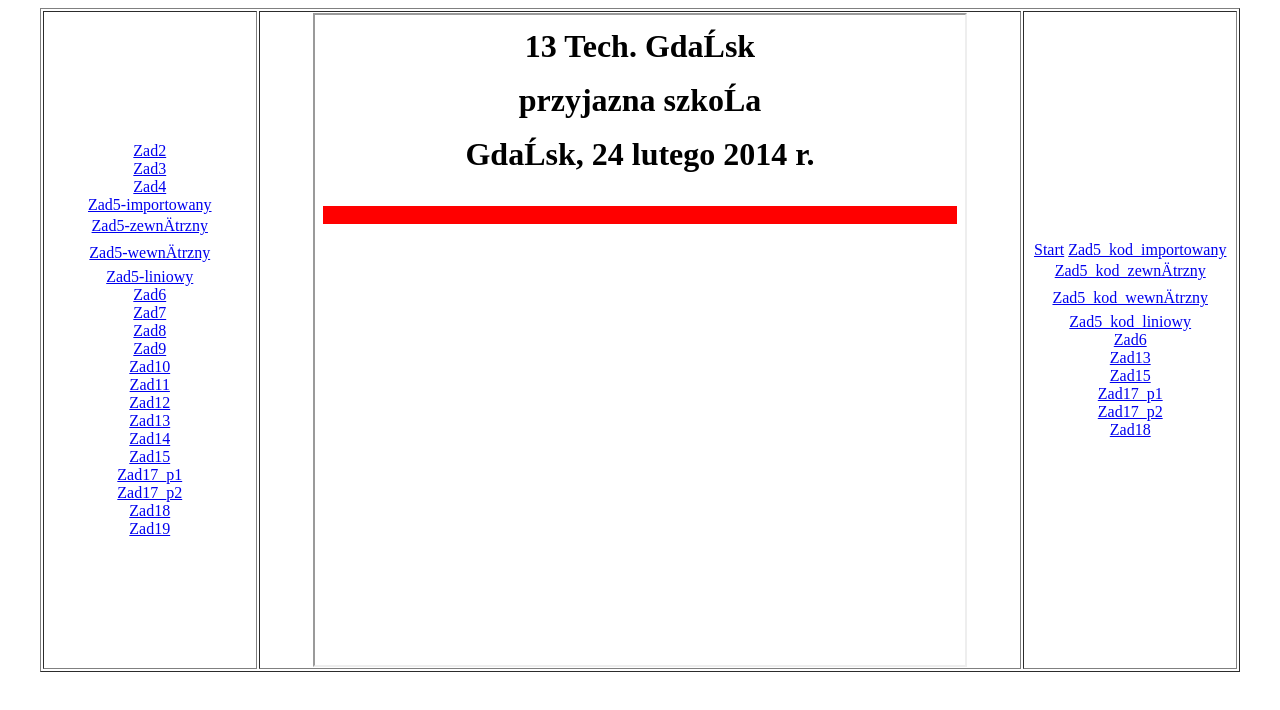
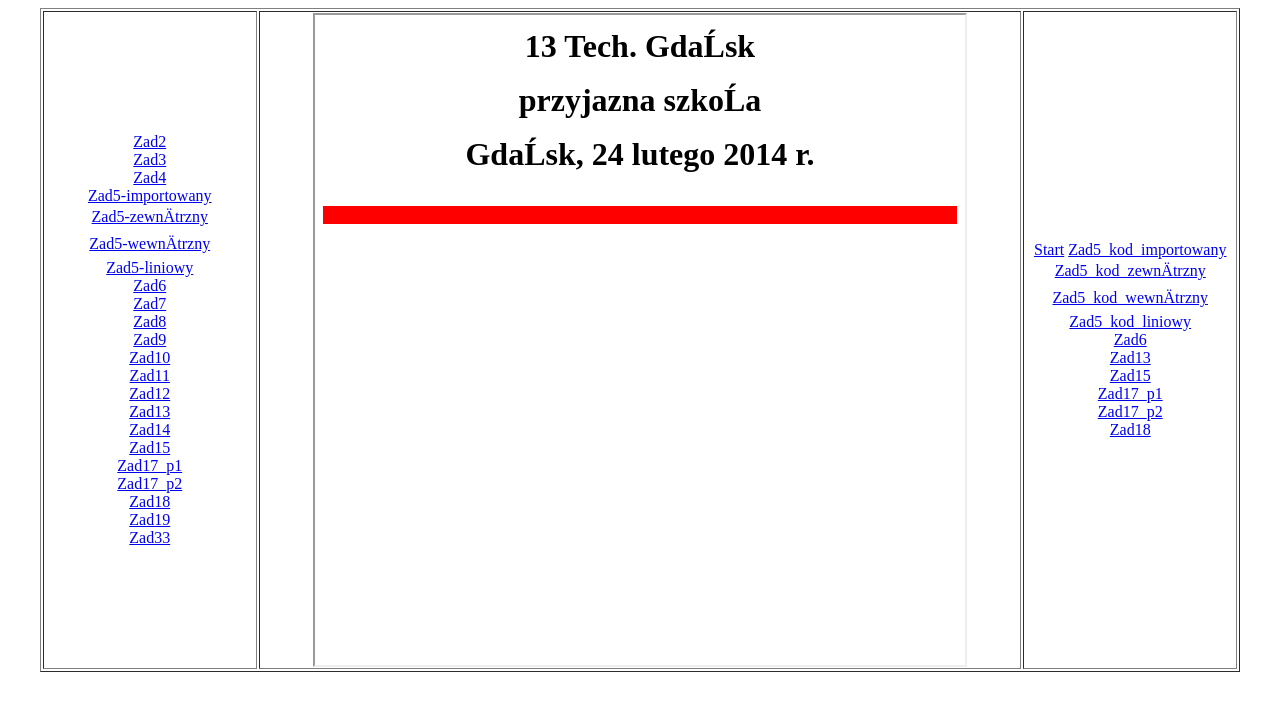
Before and after one commit to Blazej00/Obrycki-css, a plain HTML site: page css/index.html in a window 1280 px wide. Drawn offline with Linux system fonts and the light colour scheme.

Commit message:
Update index.html

```diff
--- a/css/index.html
+++ b/css/index.html
@@ -48,6 +48,7 @@
 <br>
 <a href="z19_obry.html" target="strony">Zad19 </a>
 <br>
+<a href="zad33_Obry.html" target="strony">Zad33 </a>
 </td>
 <td align=center><iframe width=650 height=650 name="strony" src="start.html" border="0"></iframe>
 </td>
```
